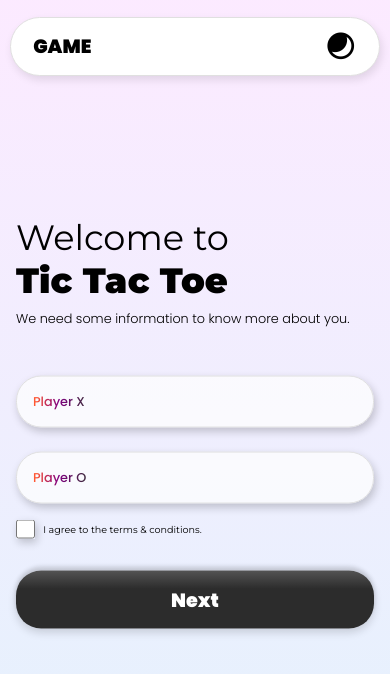
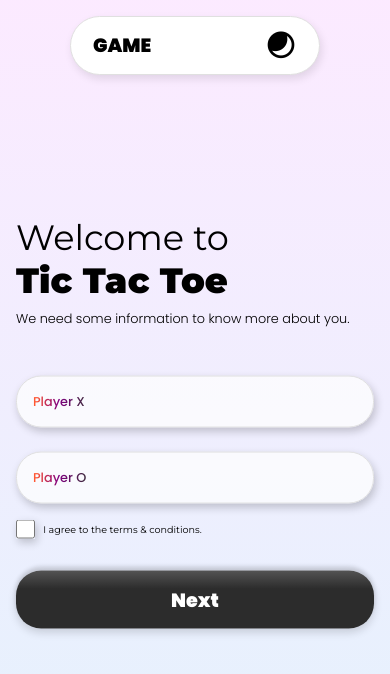
Before and after one commit to Muneeb-1122/TicTacToe, a plain HTML site: page index.html in a window 390 px wide. Drawn offline with nearby package versions, Linux system fonts and the light colour scheme.

Commit message:
improve the media query

```diff
--- a/index.html
+++ b/index.html
@@ -12,15 +12,17 @@
     <title>Tic Tac Toe</title>
 </head>
 <body>
+    <header>
         <nav>
             <div class="left-nav">
-            <p>Game</p>
+                <a href="#">Game</a>
             </div>
             <div class="right-nav">
-            <i class="ri-contrast-2-fill"></i>
-            <i class="ri-sun-fill"></i>
+                <i class="ri-contrast-2-fill" id="light-icon"></i>
+                <i class="ri-sun-fill" id="dark-icon"></i>
             </div>
         </nav>
+    </header>
     <main>
         <div class="container">
             <div class="intro">
@@ -42,5 +44,7 @@
             </div>
         </div>
     </main>
+
+    <script src="script.js"></script>
 </body>
 </html>
--- a/style.css
+++ b/style.css
@@ -15,6 +15,14 @@ body {
     padding: 1rem 1rem;
     background: linear-gradient(180deg, #FCEAFF -0.95%, #E3F2FD 99.79%);
     position: relative;
+    /* display: flex;
+    flex-direction: column;
+    align-items: center;
+    justify-content: center; */
+}
+
+header {
+    width: 100%;
     display: flex;
     flex-direction: column;
     align-items: center;
@@ -23,8 +31,8 @@ body {
 
 nav {
     width: 40%;
-    position: fixed;
-    top: 2%;
+    /*position: fixed;
+    top: 2%; */
     /* background-color: rgba(255, 255, 255, .6); */
     background-color: rgba(255, 255, 255);
     backdrop-filter: blur(233px);
@@ -37,11 +45,13 @@ nav {
     justify-content: space-between;
 }
 
-.left-nav p {
+.left-nav a {
     font-family: 'poppins';
     font-size: 1.2rem;
     text-transform: uppercase;
     font-weight: 900;
+    text-decoration: none;
+    color: #000;
 }
 
 .right-nav i {
@@ -189,3 +199,21 @@ input::placeholder {
         font-size: 0.8rem;
     }
 }
+
+@media (max-width: 387px) {
+    .intro h1 {
+        width: 70%;
+    }
+}
+
+@media (max-width: 317px) {
+    .intro h1 {
+        width: 100%;
+    }
+}
+
+@media (max-width: 600px) {
+    nav {
+        width: 70%;
+    }
+}
```
Also changed, not shown: script.js (added). Lines whose indentation alone changed are shown as unchanged.
